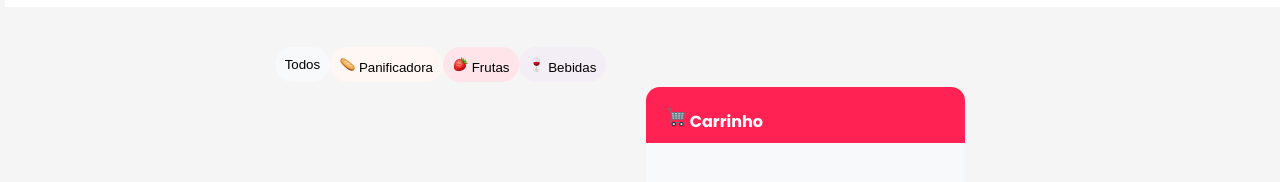
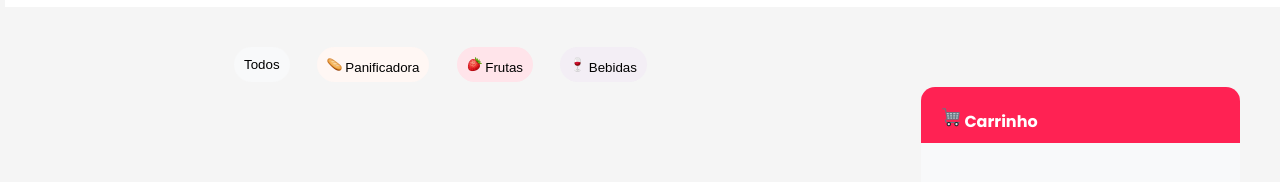
Before and after one commit to nicollasanderson/KenzieFood, a plain HTML site: page index.html in a window 1280 px wide. Shown: the part 74-256 px from the top of the page. Drawn offline with Linux system fonts and the light colour scheme; no server answers.

Commit message:
fix: carrinho nao sai do lugar

```diff
--- a/index.css
+++ b/index.css
@@ -233,6 +233,14 @@ body{
     background-color: #F5F5F5;
 }
 
+main{
+    flex: 5;
+}
+
+aside{
+    flex: 1;
+}
+
 header{
     flex-direction: row;
     justify-content: space-around;
--- a/index.html
+++ b/index.html
@@ -13,7 +13,7 @@
         <img src="src/imgs/Group 1075.png" alt="logo Kenzie Food">
         <div class="pesquisa">
             <input type="text" name="Pesquisa" id="searchInput" placeholder="Pesquisar por produto">
-            <button id="buttonSearch"><img src="imgs/Text.svg" alt="pesquisa"></button>
+            <button id="buttonSearch"><img src="src/imgs/Text.svg" alt="pesquisa"></button>
         </div>
     </header>
     <div class="float">
```
